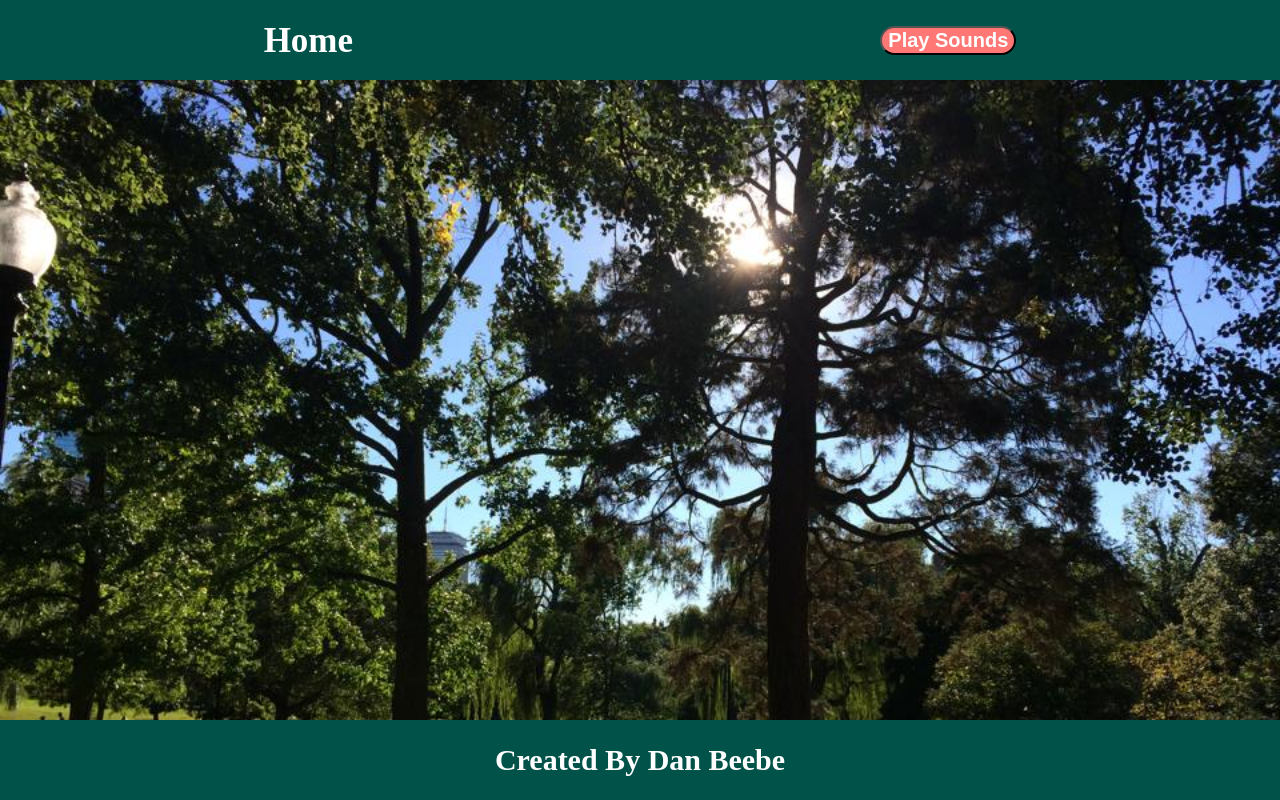
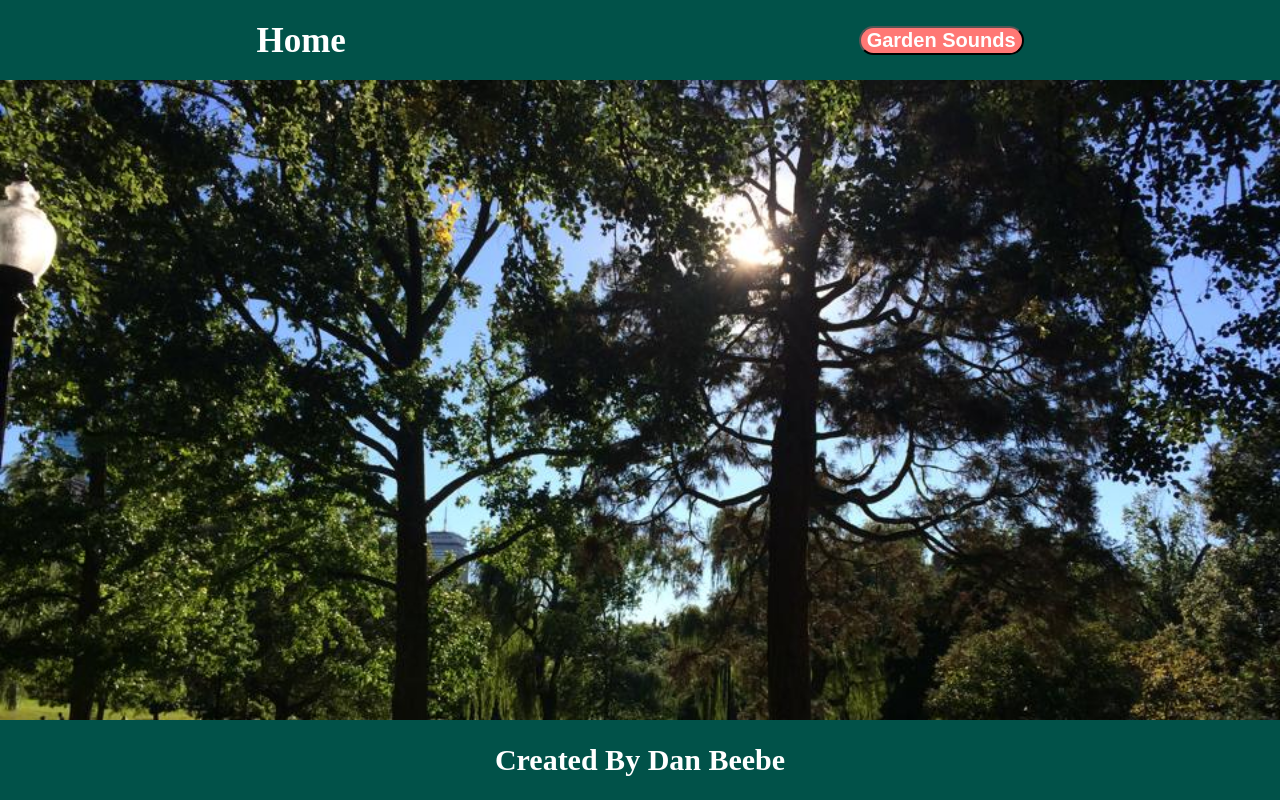
Before and after one commit to danielwbeebe/Relaxation-App, a React (Create React App) app: page /garden in a window 1280 px wide. Built offline with nearby package versions, Linux system fonts and the light colour scheme.

Commit message:
add autumn sounds to park page

```diff
--- a/src/components/Garden.jsx
+++ b/src/components/Garden.jsx
@@ -28,7 +28,7 @@ class Garden extends Component {
 
         <div className="header">
           <Link to="/home" onClick=" "><h1 className="header-link">Home</h1></Link>
-          <button className="timer-button" onClick={this.playSound}><h4>Play Sounds</h4></button>
+          <button className="timer-button" onClick={this.playSound}><h4>Garden Sounds</h4></button>
         </div>
 
         <div className="main">
--- a/src/components/Park.jsx
+++ b/src/components/Park.jsx
@@ -1,14 +1,34 @@
-import React from 'react';
+import React, {Component} from 'react';
 import {Link} from 'react-router-dom';
 
-const Park = (props) => {
+import parkSound from './sounds/wind-trees-sound.wav';
 
+class Park extends Component {
+  constructor(){
+    super();
+      this.state = {
+
+      }
+    this.componentDidMount = this.componentDidMount.bind(this);
+  }
+
+  componentDidMount() {
+
+  }
+
+  playSound() {
+    // free bird sound from http://freesound.org/people/laurent/sounds/16994/
+    var audio = new Audio(parkSound);
+    audio.play();
+  }
+
+  render(){
     return (
       <div className="park">
 
         <div className="header">
           <Link to="/home"><h1 className="header-link">Home</h1></Link>
-        <button className="timer-button"><h4>3-Minute Timer</h4></button>
+          <button className="timer-button" onClick={this.playSound}><h4>Autumn Sounds</h4></button>
         </div>
 
         <div className="main">
@@ -22,5 +42,6 @@ const Park = (props) => {
       </div>
     )
   }
+}
 
 export default Park;
```
Also changed, not shown: 1 other file (tests, documents, lock files or other folders). Lines whose indentation alone changed are shown as unchanged.
